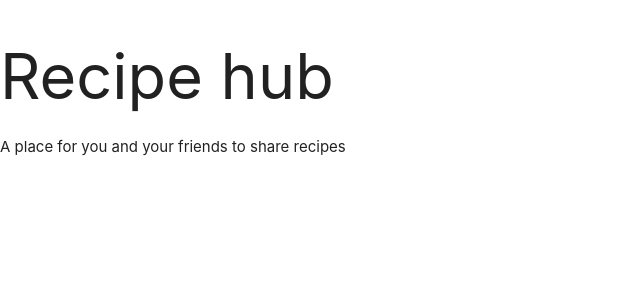
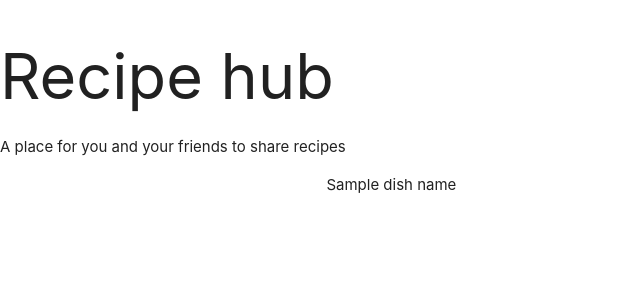
Before and after one commit to Didgerydont/data-centric-milestone-project, a Flask app: page /readrecipe in a window 1280 px wide. Shown: the top 300 px of the page, without its empty margins (0-640 px from the left). Run offline with Flask 2, Linux system fonts and the light colour scheme; a database or web service that is not in the repository returns one stand-in record (values such as "Sample title"); some libraries are stand-ins or nearby versions.

Commit message:
Now officially connected to MongoDB and able to read files

```diff
--- a/app.py
+++ b/app.py
@@ -7,7 +7,7 @@ from bson.objectid import ObjectId
 app = Flask(__name__)
 
 app.config["MONGO_DBNAME"] = "my_data_project"
-app.config["MONGODB_URI"] = os.getenv("MONGO_URI")
+app.config["MONGO_URI"] = os.getenv("MONGO_URI")
 mongo = PyMongo(app)
 
 
@@ -20,7 +20,7 @@ def hello():
 @app.route('/readrecipe')
 def get_recipe():
     return render_template('readrecipe.html',
-    recipes=mongo.db.dish_names.find())
+    dish_names=mongo.db.dish_names.find())
 
 
 if __name__ == '__main__':
--- /dev/null
+++ b/templates/addrecipe.html
@@ -0,0 +1,6 @@
+{% extends 'base.html'%} {% block content %}
+
+<p>addrecipe.html  will go here</p>
+
+
+{% endblock %}
--- a/templates/readrecipe.html
+++ b/templates/readrecipe.html
@@ -1,15 +1,15 @@
 {% extends 'base.html'%} {% block content %}
-
-<ul>
-    {% for dish in dish_names %}
-        <li>
-            {{dish.dish_names}}
-        </li>
-
+<div class="container">
+    <ul>
+        {% for dish in dish_names %}
+            <li>
+                {{dish.dish_name}}
+            </li>
 
         {% endfor %}
 
-</ul>
+    </ul>
+</div>
 
 
 {% endblock %}
```
Also changed, not shown: templates/about.html (deleted).
